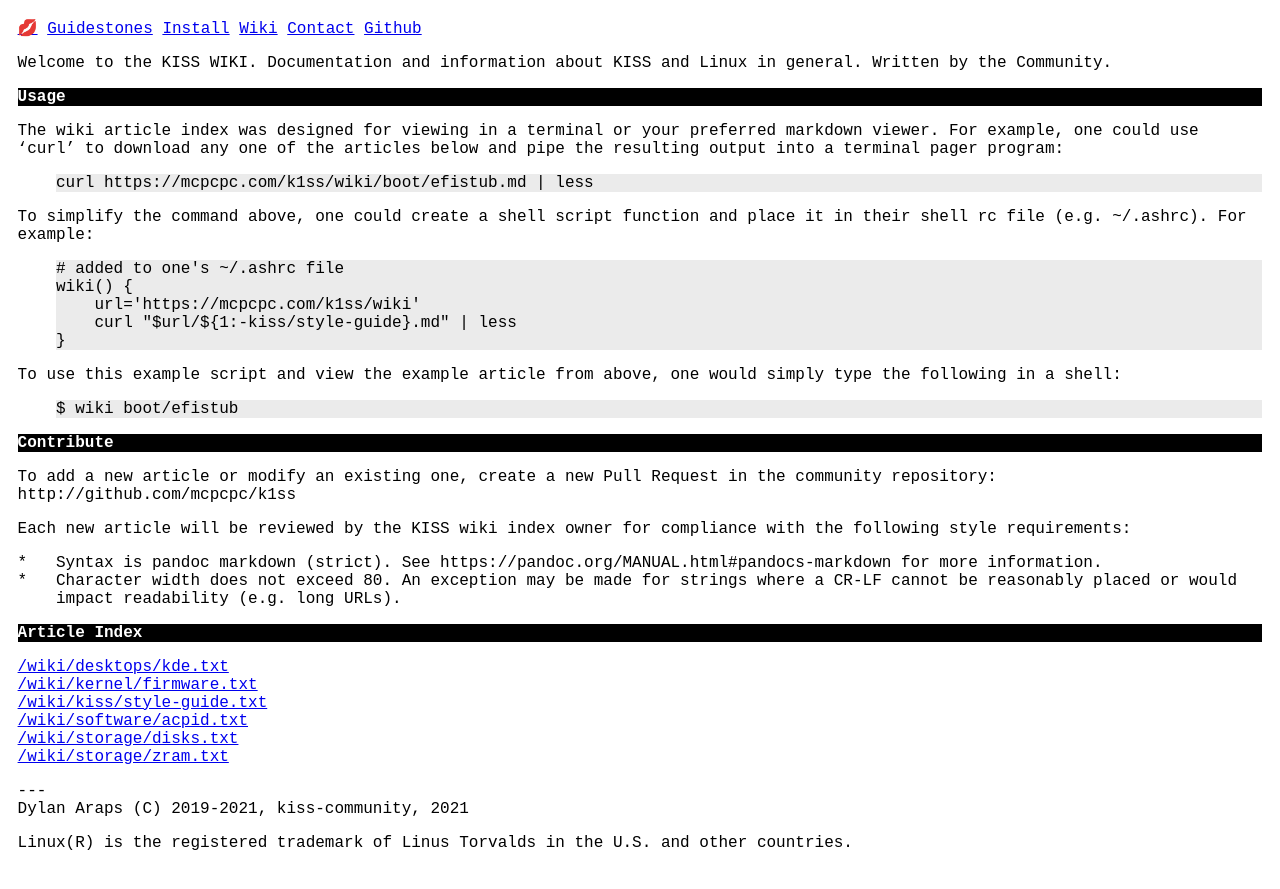
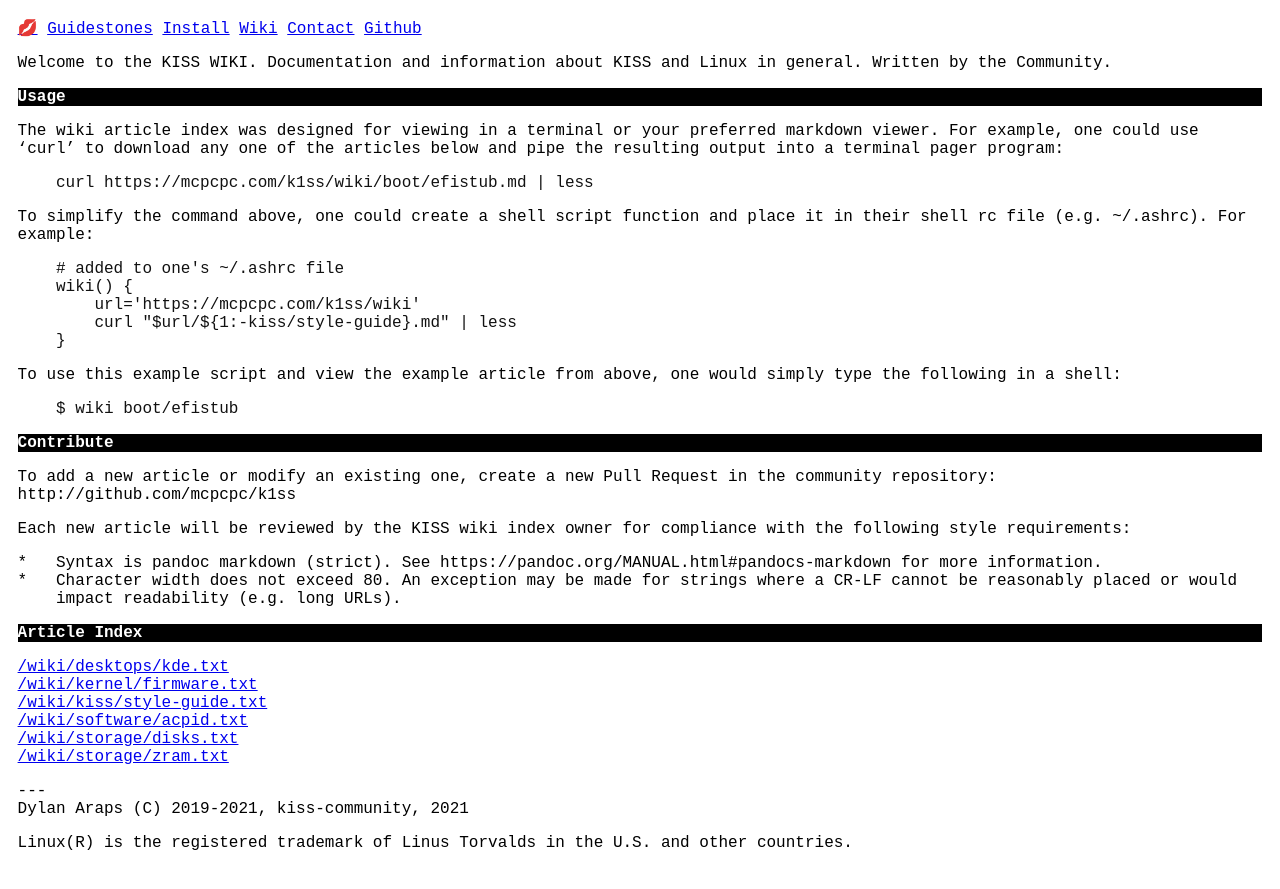
Before and after one commit to mcpcpc/k1ss, a Jekyll site: the page built from wiki.md, in a window 1280 px wide. Shown: the top 889 px of the page. Built offline with Jekyll 4.4.1, drawn with Linux system fonts in a browser that asks for light colours.

Commit message:
Update default.html

```diff
--- a/_layouts/default.html
+++ b/_layouts/default.html
@@ -7,7 +7,7 @@
     <meta http-equiv="X-UA-Compatible" content="IE=edge">
     <meta name="viewport" content="width=device-width, initial-scale=1">
     <meta name=Description content="An independent Linux distribution with a focus on simplicity and the concept of less is more.">
-    <style>body{padding:1ch;font:16px monospace,monospace}ul{position:relative;list-style:none;margin-left:0;padding-left:4ch}ul li:before{content:"*";position:absolute;left:0}h2{background-color:#000;color:#fff}h2,h3{font-size:1em;padding:0;margin-bottom:1ch}div code{background:#EBEBEB;margin-left:4ch;display:block}img{height:auto}</style>
+    <style>body{padding:1ch;font:16px monospace,monospace}ul{position:relative;list-style:none;margin-left:0;padding-left:4ch}ul li:before{content:"*";position:absolute;left:0}h2{background-color:#000;color:#fff}h2,h3{font-size:1em;padding:0;margin-bottom:1ch}div code{color:#111;margin-left:4ch;display:block}img{height:auto}</style>
   </head>
   <body>
     <nav>
```
